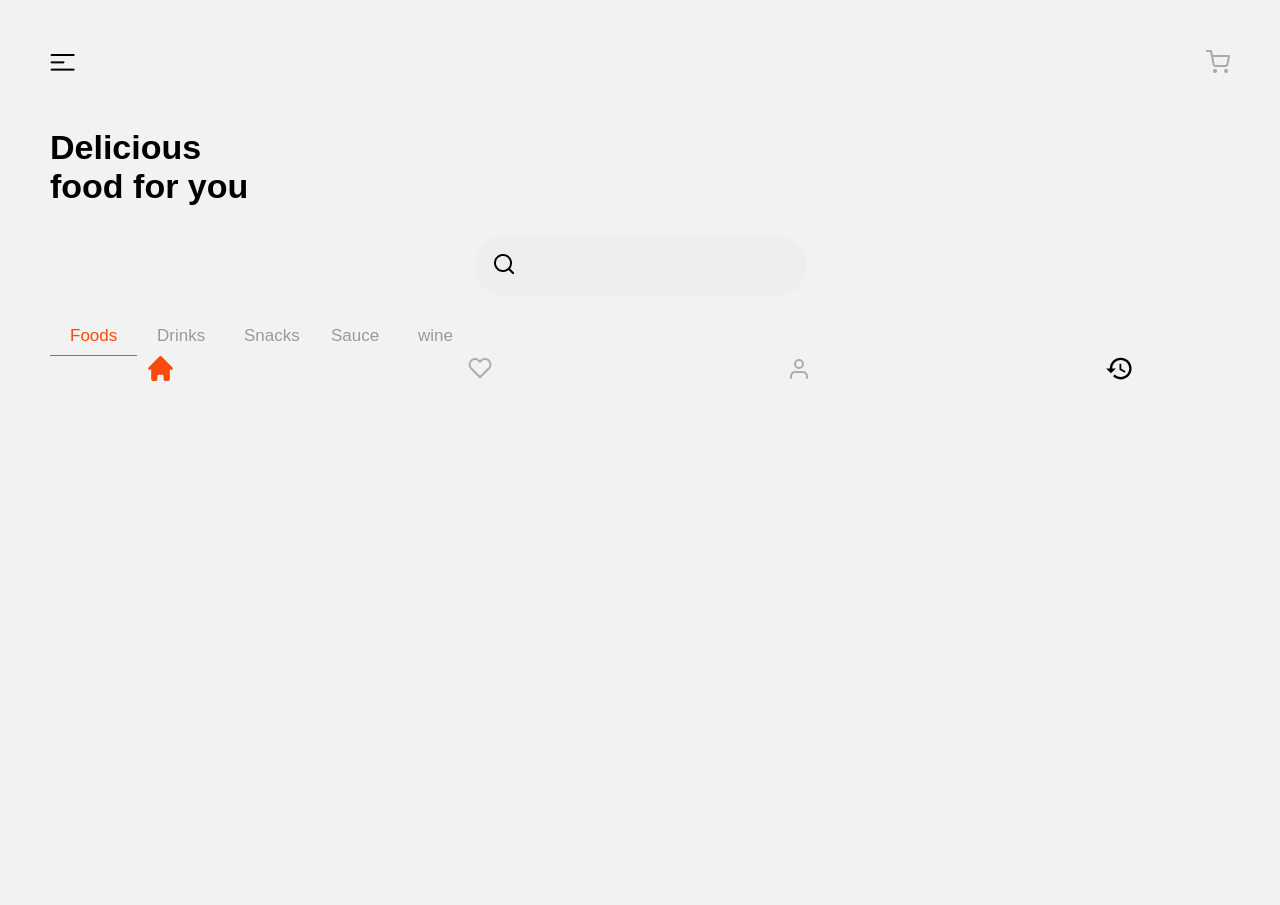
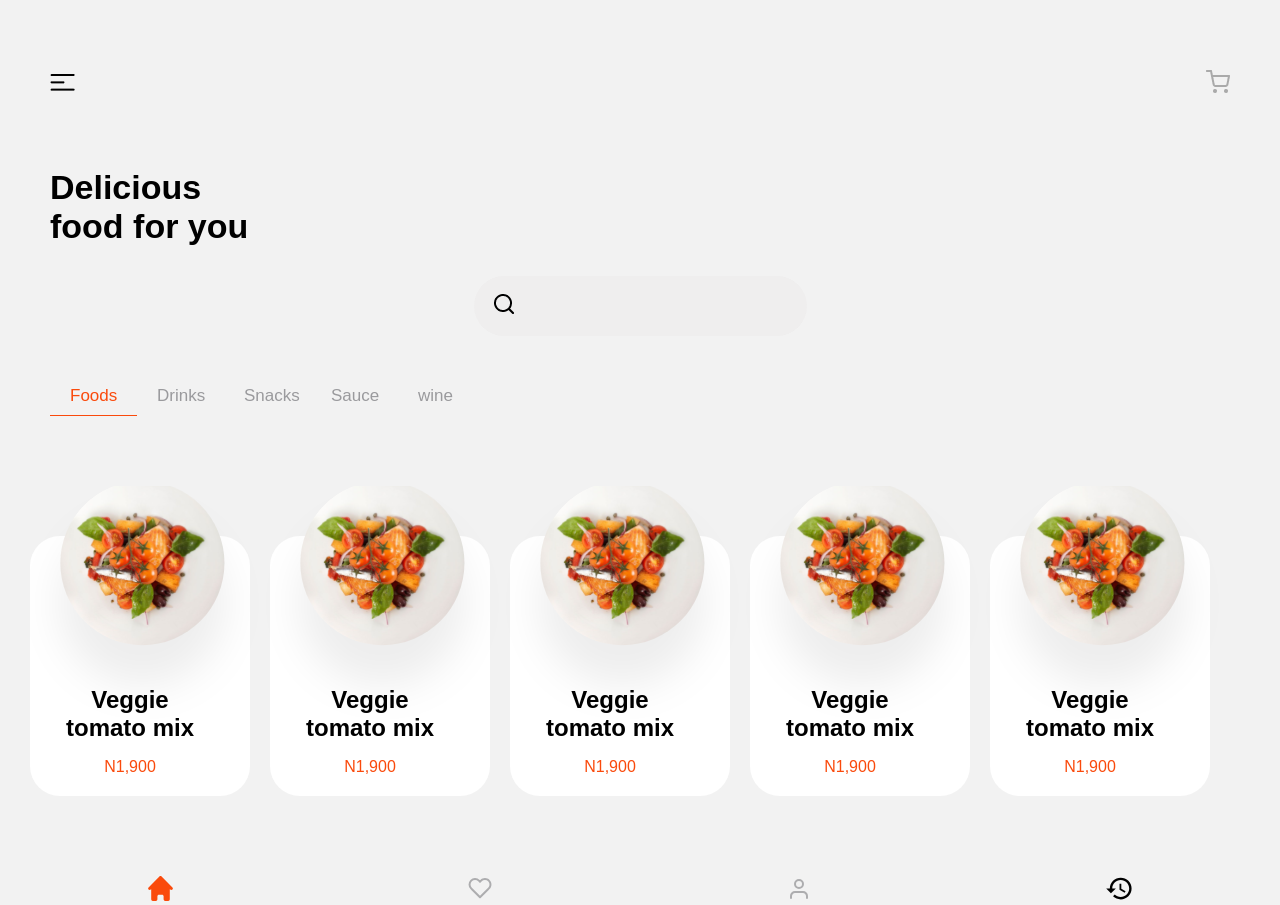
Before and after one commit to A-mahdi-A/coding, a React (Vite) app in the folder 2/f-d-a/: page /Home in a window 1280 px wide. Before the commit the page ends 800 px from the top, so only its background shows below. Built offline with nearby package versions, Linux system fonts and the light colour scheme.

Commit message:
over Home page and cards

```diff
--- /dev/null
+++ b/2/f-d-a/src/component/cards/index.jsx
@@ -0,0 +1,20 @@
+import React from "react";
+import "./style.scss";
+import FoodImage from "../../assets/image/Mask Group.svg";
+function Card() {
+  return (
+    <>
+      <section id="cardsParent">
+        <div id="im">
+          <img src={FoodImage} alt="" />
+        </div>
+        <div>
+          <h2 id="foodName">Veggie <br />tomato mix</h2>
+          <p
+          id="Price">N1,900</p>
+        </div>
+      </section>
+    </>
+  );
+}
+export default Card;
--- /dev/null
+++ b/2/f-d-a/src/component/cards/style.scss
@@ -0,0 +1,33 @@
+body {
+    section#cardsParent {
+        display: flex;
+        flex-direction: column;
+        align-items: center;
+        justify-content: center;
+        width: 220px;
+        height: 260px;
+        margin-top: 50px;
+        background-color: white;
+border-radius: 30px;
+        div#im {
+            position: relative;
+            top: -10px;
+        left: 12px;
+        }
+        div{
+            display: flex;
+            align-items: center;
+            flex-direction: column; position: relative;
+            top: -50px;
+            h2{
+
+   text-align:center;
+                margin: 0px;
+            }
+            p{
+                color:#FA4A0C;
+                ;
+            }
+        }
+    }
+}
--- a/2/f-d-a/src/component/hedar/style.scss
+++ b/2/f-d-a/src/component/hedar/style.scss
@@ -1,5 +1,5 @@
 header{
-    padding: 50px;
+    padding: 70px 50px;
     display: flex;
     align-items: center;
     justify-content: space-between;
--- a/2/f-d-a/src/pages/HOME/home.jsx
+++ b/2/f-d-a/src/pages/HOME/home.jsx
@@ -3,6 +3,8 @@ import "./style.scss";
 import Header from "../../component/hedar";
 import Search from "../../component/serching";
 import Navbar from "../../component/navbar";
+import Card from "../../component/cards";
+
 function Home() {
   return (
     <>
@@ -27,6 +29,14 @@ function Home() {
         <div><a href="#">Sauce</a></div>
         <div><a href="#">wine</a></div>
       </section>
+      {/* cards sectione */}
+      <section id="card">
+    <div><Card/></div>
+    <div><Card/></div>
+    <div><Card/></div>
+    <div><Card/></div>
+    <div><Card/></div>
+      </section>
       {/* Navbar */}
       <Navbar/>
     </>
--- a/2/f-d-a/src/pages/HOME/style.scss
+++ b/2/f-d-a/src/pages/HOME/style.scss
@@ -24,6 +24,7 @@ body {
 
     // ------------------------------------------------------------
     section#meno {
+        margin-top: 50px;
         padding-left: 50px;
         display: flex;
         overflow-x: auto;
@@ -52,4 +53,13 @@ height: 30px;
         }
 
     }
+    // -------------------------------------------------------------
+    section#card{
+        margin: 70px 30px 80px 30px;
+      display: flex;
+      overflow-y: auto;
+      div{
+        padding-right: 20px;
+      }
+    }
 }
--- a/2/f-d-a/src/pages/Login/style.scss
+++ b/2/f-d-a/src/pages/Login/style.scss
@@ -5,12 +5,12 @@ body {
 
   section#logo-and-switch-form {
     padding: 50px 0px 0px 0px;
-
+    background-color: white;
     display: flex;
     justify-content: center;
     align-items: center;
     flex-direction: column;
-
+border-radius: 25px;
     img {
       width: 132px;
       margin-top: 55px;
```
Also changed, not shown: 2/f-d-a/src/assets/image/Mask Group.svg (added).
